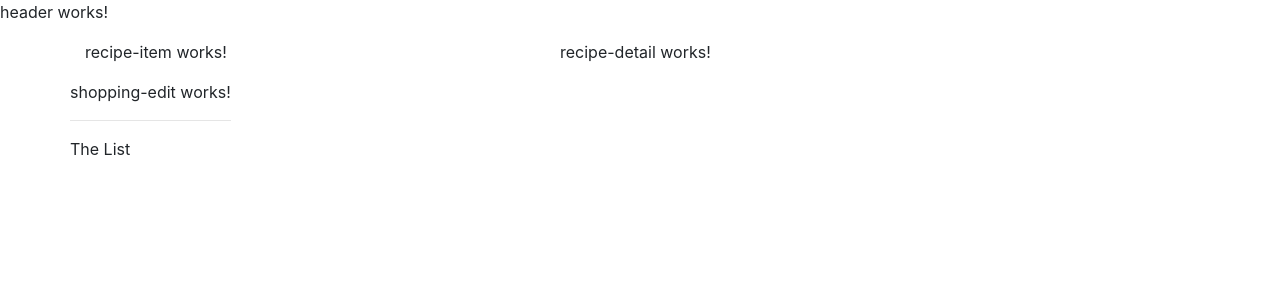
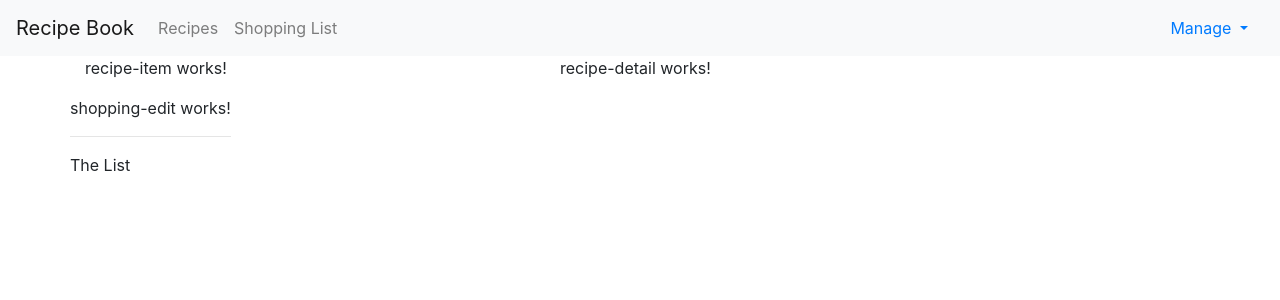
Before and after one commit to UcheSylvester/Recipe-store, an Angular app: page / in a window 1280 px wide. Shown: the top 300 px of the page. Built offline with nearby package versions, Linux system fonts and the light colour scheme.

Commit message:
creating a recipe model

```diff
--- a/src/app/header/header.component.html
+++ b/src/app/header/header.component.html
@@ -1 +1,34 @@
-<p>header works!</p>
+<nav class="navbar navbar-expand-lg navbar-light bg-light">
+  <a class="navbar-brand" href="#">Recipe Book</a>
+
+  <div class="collapse navbar-collapse" id="navbarSupportedContent">
+    <ul class="navbar-nav mr-auto">
+      <li class="nav-item">
+        <a class="nav-link" href="#">Recipes</a>
+      </li>
+      <li class="nav-item">
+        <a class="nav-link" href="#">Shopping List</a>
+      </li>
+    </ul>
+
+    <ul class="nav navbar-right navbar-light">
+      <li class="nav-item dropdown">
+        <a
+          class="nav-link dropdown-toggle"
+          href="#"
+          id="navbarDropdown"
+          role="button"
+          data-toggle="dropdown"
+          aria-haspopup="true"
+          aria-expanded="false"
+        >
+          Manage
+        </a>
+        <div class="dropdown-menu" aria-labelledby="navbarDropdown">
+          <a class="dropdown-item" href="#">Save Data</a>
+          <a class="dropdown-item" href="#">Fetch Data</a>
+        </div>
+      </li>
+    </ul>
+  </div>
+</nav>
--- a/src/app/recipes/recipe-list/recipe-list.component.ts
+++ b/src/app/recipes/recipe-list/recipe-list.component.ts
@@ -7,6 +7,8 @@ import { Component, OnInit } from '@angular/core';
 })
 export class RecipeListComponent implements OnInit {
 
+  recipe: any[];
+
   constructor() { }
 
   ngOnInit() {
```
Also changed, not shown: src/app/recipes/recipe.model.ts (added, +18 -0 lines).
